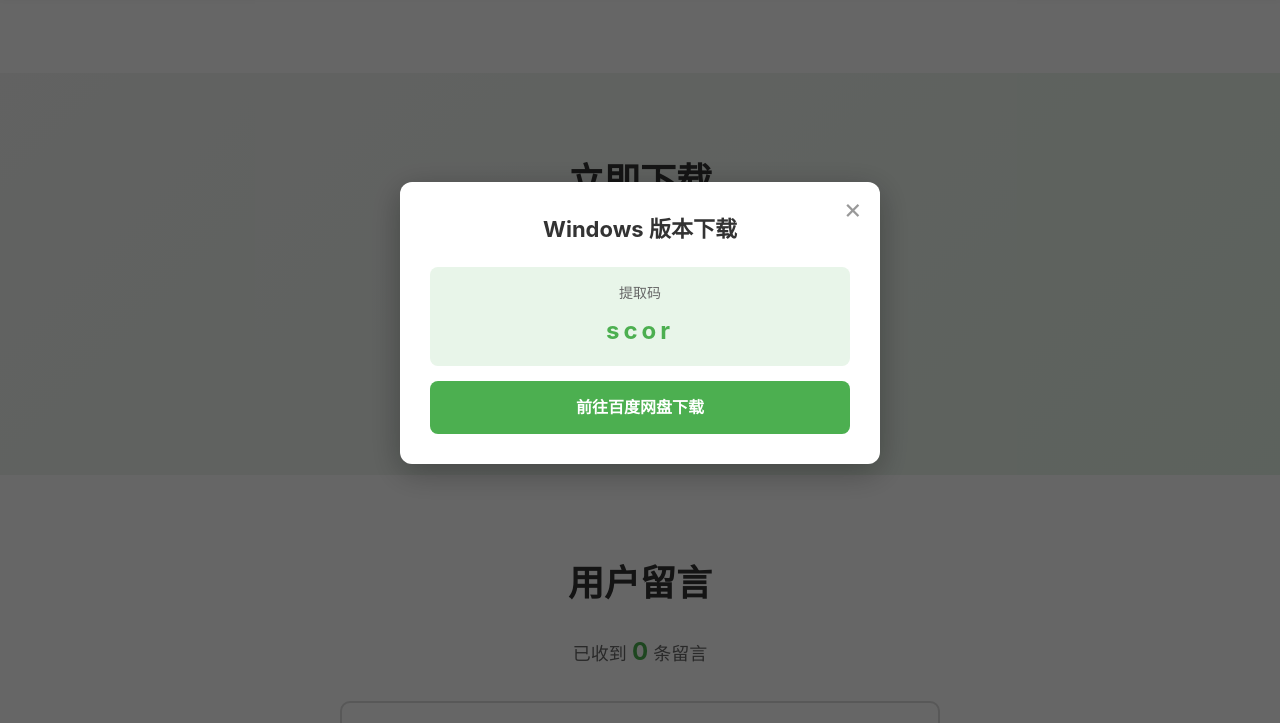
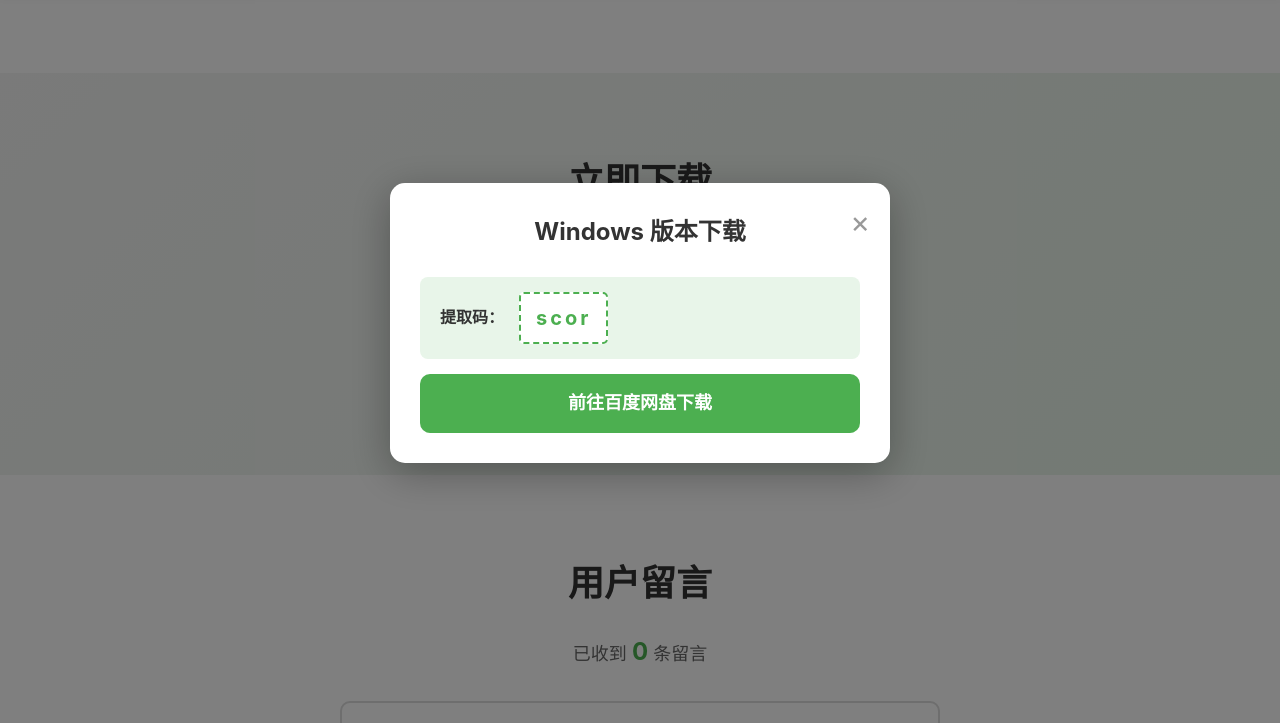
Before and after one commit to scorscor/wosun, a website: page index.html in a window 1280 px wide. Both pictures are taken after a click on the link "Windows 版本". Shown: the part 1433-2156 px from the top of the page. Drawn offline with Linux system fonts and the light colour scheme; no server answers.

Commit message:
Update 2026-03-18 16:49

```diff
--- a/index.html
+++ b/index.html
@@ -93,12 +93,14 @@
     </div>
   </section>
 
-  <!-- 下载弹窗 -->
-  <div id="dlPopup" class="dl-popup">
-    <div class="dl-popup-box">
-      <span class="dl-close">&times;</span>
-      <h3 class="dl-title" id="dlTitle">下载</h3>
-      <div class="dl-content" id="dlContent"></div>
+  <!-- 下载弹框 -->
+  <div id="downloadModal" class="modal-overlay">
+    <div class="modal-content">
+      <span class="modal-close">&times;</span>
+      <h3 class="modal-title" id="modalTitle">下载</h3>
+      <div class="modal-body" id="modalBody">
+        <!-- 动态内容 -->
+      </div>
     </div>
   </div>
 
@@ -129,6 +131,6 @@
     </div>
   </footer>
 
-  <script src="script.js?v=2"></script>
+  <script src="script.js?v=3"></script>
 </body>
 </html>
--- a/script.js
+++ b/script.js
@@ -124,93 +124,114 @@ document.querySelectorAll('a[href^="#"]:not([href="#"])').forEach(anchor => {
 // 页面加载时获取留言数量
 loadMessageCount();
 
-// 下载弹窗
+// 下载弹框逻辑
 (function() {
-  const popup = document.getElementById('dlPopup');
-  const closeBtn = document.querySelector('.dl-close');
-  const title = document.getElementById('dlTitle');
-  const content = document.getElementById('dlContent');
-  const winBtn = document.querySelector('[data-platform="windows"]');
-  const macBtn = document.querySelector('[data-platform="mac"]');
+  const downloadModal = document.getElementById('downloadModal');
+  if (!downloadModal) return;
 
-  const links = {
-    win: { url: 'https://pan.baidu.com/s/1c9A83QpTu1o-JZ6ePENvjQ', code: 'scor' },
-    macNew: { url: 'https://pan.baidu.com/s/1RLByPLnOOfG5u-wMN8CQlw', code: 'scor' },
-    macOld: { url: 'https://pan.baidu.com/s/1zRG7Az9xBovzdsIL30VfLA', code: 'scor' }
+  const modalClose = document.querySelector('.modal-close');
+  const modalTitle = document.getElementById('modalTitle');
+  const modalBody = document.getElementById('modalBody');
+  const windowsBtn = document.querySelector('.btn-download[data-platform="windows"]');
+  const macBtn = document.querySelector('.btn-download[data-platform="mac"]');
+
+  // 下载链接配置
+  const DOWNLOAD_CONFIG = {
+    windows: {
+      url: 'https://pan.baidu.com/s/1c9A83QpTu1o-JZ6ePENvjQ',
+      code: 'scor',
+      title: 'Windows 版本下载'
+    },
+    macNew: {
+      url: 'https://pan.baidu.com/s/1RLByPLnOOfG5u-wMN8CQlw',
+      code: 'scor',
+      title: '新款 Mac 下载',
+      desc: '适用于较新款的 Mac 系统'
+    },
+    macOld: {
+      url: 'https://pan.baidu.com/s/1zRG7Az9xBovzdsIL30VfLA',
+      code: 'scor',
+      title: '老款 Mac 下载',
+      desc: '适用于较老款的 Mac 系统'
+    }
   };
 
-  function openPopup() {
-    popup.classList.add('show');
+  // 显示 Windows 下载弹框
+  function showWindowsModal() {
+    const config = DOWNLOAD_CONFIG.windows;
+    modalTitle.textContent = config.title;
+    modalBody.innerHTML = `
+      <div class="extract-code">
+        <span class="extract-code-label">提取码：</span>
+        <span class="extract-code-value">${config.code}</span>
+      </div>
+      <a href="${config.url}" target="_blank" class="download-btn">前往百度网盘下载</a>
+    `;
+    downloadModal.classList.add('active');
   }
 
-  function closePopup() {
-    popup.classList.remove('show');
+  // 显示 Mac 版本选择弹框
+  function showMacModal() {
+    modalTitle.textContent = '选择 Mac 版本';
+    modalBody.innerHTML = `
+      <div class="extract-code" style="margin-bottom: 20px;">
+        <span class="extract-code-label">提取码：</span>
+        <span class="extract-code-value">scor</span>
+      </div>
+      <div class="modal-options">
+        <a href="${DOWNLOAD_CONFIG.macNew.url}" target="_blank" class="modal-option-btn">
+          <div class="option-icon">💻</div>
+          <div class="option-text">
+            <div class="option-name">新款 Mac</div>
+            <div class="option-desc">适用于较新款的 Mac 系统</div>
+          </div>
+        </a>
+        <a href="${DOWNLOAD_CONFIG.macOld.url}" target="_blank" class="modal-option-btn">
+          <div class="option-icon">🖥️</div>
+          <div class="option-text">
+            <div class="option-name">老款 Mac</div>
+            <div class="option-desc">适用于较老款的 Mac 系统</div>
+          </div>
+        </a>
+      </div>
+    `;
+    downloadModal.classList.add('active');
   }
 
-  function showWin() {
-    title.textContent = 'Windows 版本下载';
-    content.innerHTML = `
-      <div class="dl-code-box">
-        <div class="dl-code-label">提取码</div>
-        <div class="dl-code-value">${links.win.code}</div>
-      </div>
-      <a href="${links.win.url}" target="_blank" class="dl-link-btn">前往百度网盘下载</a>
-    `;
-    openPopup();
-  }
-
-  function showMac() {
-    title.textContent = '选择 Mac 版本';
-    content.innerHTML = `
-      <div class="dl-code-box">
-        <div class="dl-code-label">提取码</div>
-        <div class="dl-code-value">${links.macNew.code}</div>
-      </div>
-      <a href="${links.macNew.url}" target="_blank" class="dl-option">
-        <div class="dl-option-icon">💻</div>
-        <div class="dl-option-text">
-          <div class="dl-option-name">新款 Mac</div>
-          <div class="dl-option-desc">适用于较新款的 Mac 系统</div>
-        </div>
-      </a>
-      <a href="${links.macOld.url}" target="_blank" class="dl-option">
-        <div class="dl-option-icon">🖥️</div>
-        <div class="dl-option-text">
-          <div class="dl-option-name">老款 Mac</div>
-          <div class="dl-option-desc">适用于较老款的 Mac 系统</div>
-        </div>
-      </a>
-    `;
-    openPopup();
-  }
-
-  if (winBtn) {
-    winBtn.onclick = function(e) {
+  // 点击 Windows 版本按钮
+  if (windowsBtn) {
+    windowsBtn.onclick = function(e) {
       e.preventDefault();
-      showWin();
+      showWindowsModal();
     };
   }
 
+  // 点击 Mac 版本按钮，弹出选择弹框
   if (macBtn) {
     macBtn.onclick = function(e) {
       e.preventDefault();
-      showMac();
+      showMacModal();
     };
   }
 
-  if (closeBtn) {
-    closeBtn.onclick = closePopup;
-  }
-
-  if (popup) {
-    popup.onclick = function(e) {
-      if (e.target === popup) closePopup();
+  // 点击关闭按钮
+  if (modalClose) {
+    modalClose.onclick = function() {
+      downloadModal.classList.remove('active');
     };
   }
 
+  // 点击弹框外部关闭
+  downloadModal.onclick = function(e) {
+    if (e.target === downloadModal) {
+      downloadModal.classList.remove('active');
+    }
+  };
+
+  // ESC 键关闭弹框
   document.onkeydown = function(e) {
-    if (e.key === 'Escape' && popup.classList.contains('show')) {
-      closePopup();
+    if (e.key === 'Escape' && downloadModal.classList.contains('active')) {
+      downloadModal.classList.remove('active');
     }
   };
 })();
--- a/style.css
+++ b/style.css
@@ -341,130 +341,161 @@ body {
   color: #4CAF50;
 }
 
-/* 下载弹窗样式 */
-.dl-popup {
+/* 下载弹框样式 */
+.modal-overlay {
   display: none;
   position: fixed;
   top: 0;
   left: 0;
   width: 100%;
   height: 100%;
-  background: rgba(0, 0, 0, 0.6);
-  z-index: 9999;
-}
-
-.dl-popup.show {
-  display: flex;
+  background: rgba(0, 0, 0, 0.5);
+  z-index: 1000;
   justify-content: center;
   align-items: center;
 }
 
-.dl-popup-box {
+.modal-overlay.active {
+  display: flex;
+}
+
+.modal-content {
   background: white;
-  border-radius: 12px;
+  border-radius: 15px;
   padding: 30px;
-  max-width: 480px;
+  max-width: 500px;
   width: 90%;
   position: relative;
-  box-shadow: 0 8px 32px rgba(0, 0, 0, 0.3);
+  box-shadow: 0 10px 40px rgba(0, 0, 0, 0.3);
+  animation: modalSlideIn 0.3s ease-out;
 }
 
-.dl-close {
+@keyframes modalSlideIn {
+  from {
+    opacity: 0;
+    transform: translateY(-30px);
+  }
+  to {
+    opacity: 1;
+    transform: translateY(0);
+  }
+}
+
+.modal-close {
   position: absolute;
-  top: 12px;
-  right: 18px;
-  font-size: 28px;
+  top: 15px;
+  right: 20px;
+  font-size: 30px;
   color: #999;
   cursor: pointer;
-  line-height: 1;
+  transition: color 0.3s;
 }
 
-.dl-close:hover {
+.modal-close:hover {
   color: #333;
 }
 
-.dl-title {
+.modal-title {
   text-align: center;
-  font-size: 22px;
+  font-size: 24px;
   color: #333;
-  margin-bottom: 20px;
+  margin-bottom: 25px;
 }
 
-.dl-content {
+.modal-body {
   display: flex;
   flex-direction: column;
   gap: 15px;
 }
 
-.dl-code-box {
-  background: #e8f5e9;
-  padding: 15px;
-  border-radius: 8px;
-  text-align: center;
+.modal-options {
+  display: flex;
+  flex-direction: column;
+  gap: 15px;
 }
 
-.dl-code-label {
-  font-size: 14px;
-  color: #666;
-  margin-bottom: 8px;
+.extract-code {
+  background: #e8f5e9;
+  padding: 15px 20px;
+  border-radius: 8px;
+  display: flex;
+  align-items: center;
+  gap: 15px;
 }
 
-.dl-code-value {
-  font-size: 24px;
+.extract-code-label {
+  font-size: 16px;
+  color: #333;
+  font-weight: bold;
+}
+
+.extract-code-value {
+  font-size: 20px;
   color: #4CAF50;
   font-weight: bold;
-  letter-spacing: 4px;
+  letter-spacing: 3px;
+  background: white;
+  padding: 8px 15px;
+  border-radius: 5px;
+  border: 2px dashed #4CAF50;
 }
 
-.dl-link-btn {
+.download-btn {
   display: block;
-  padding: 14px;
+  width: 100%;
+  padding: 15px;
   background: #4CAF50;
   color: white;
   text-align: center;
   text-decoration: none;
-  border-radius: 8px;
-  font-size: 16px;
+  border-radius: 10px;
+  font-size: 18px;
   font-weight: bold;
+  transition: all 0.3s;
+  border: none;
+  cursor: pointer;
 }
 
-.dl-link-btn:hover {
+.download-btn:hover {
   background: #45a049;
+  transform: translateY(-2px);
 }
 
-.dl-option {
+.modal-option-btn {
   display: flex;
   align-items: center;
-  gap: 12px;
-  padding: 16px;
+  gap: 15px;
+  padding: 20px;
   background: #f5f5f5;
-  border-radius: 8px;
+  border-radius: 10px;
   text-decoration: none;
+  transition: all 0.3s;
   border: 2px solid transparent;
 }
 
-.dl-option:hover {
+.modal-option-btn:hover {
   background: #e8f5e9;
   border-color: #4CAF50;
+  transform: translateX(5px);
 }
 
-.dl-option-icon {
-  font-size: 36px;
+.option-icon {
+  font-size: 40px;
 }
 
-.dl-option-text {
+.option-text {
   flex: 1;
 }
 
-.dl-option-name {
-  font-size: 16px;
+.option-name {
+  font-size: 18px;
   font-weight: bold;
   color: #333;
-  margin-bottom: 4px;
+  margin-bottom: 5px;
 }
 
-.dl-option-desc {
-  font-size: 13px;
+.option-desc {
+  font-size: 14px;
   color: #666;
 }
 
```
